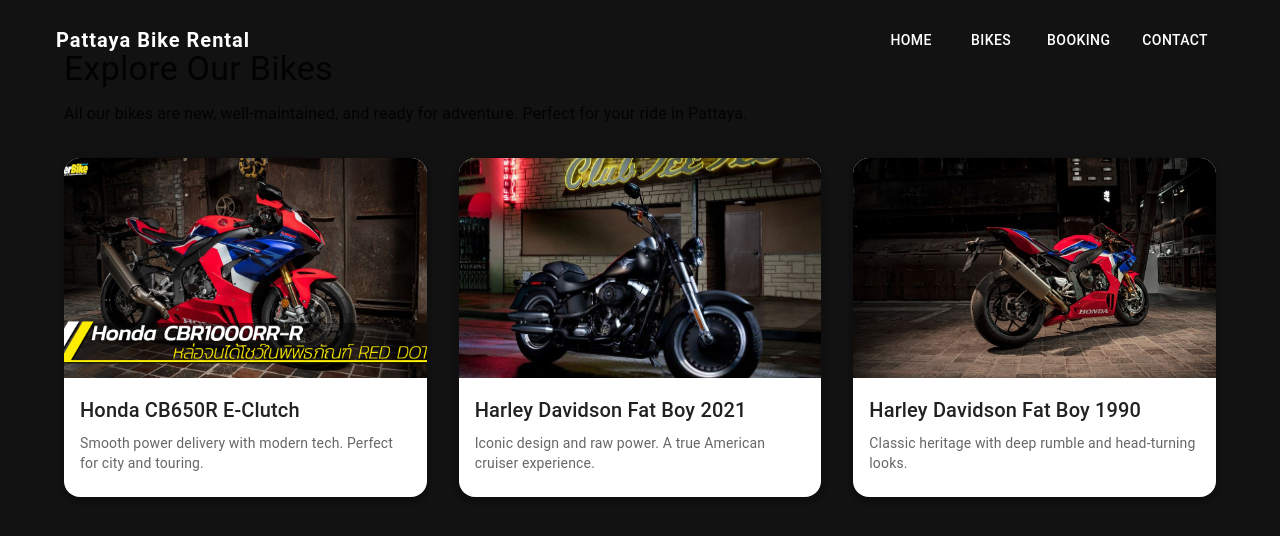
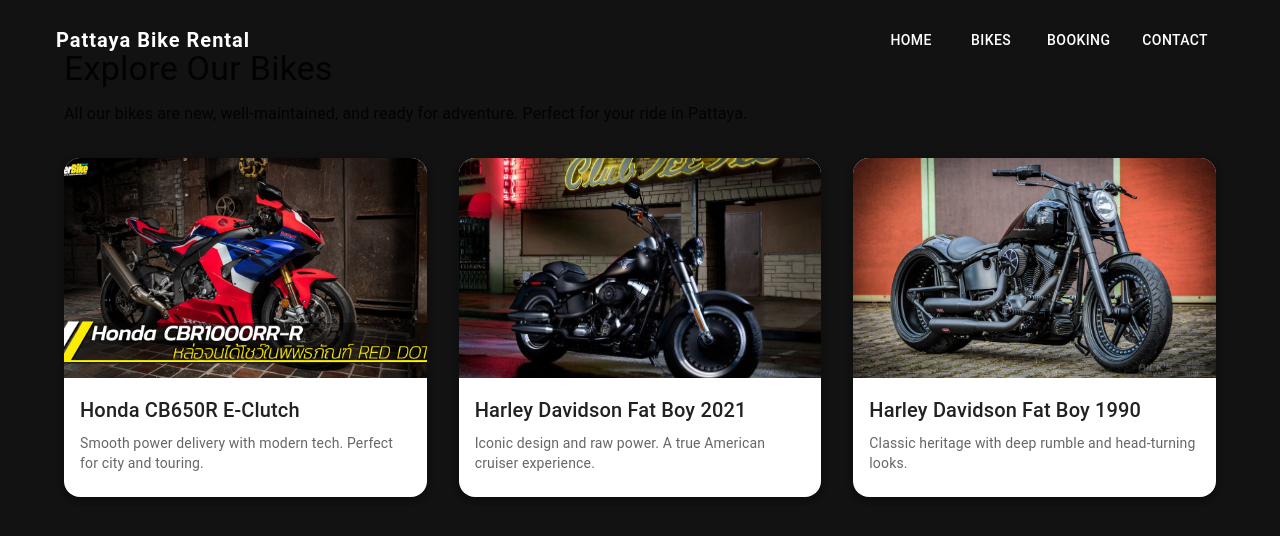
Before and after one commit to raananp/bike-rent-docer_v3, a React (Create React App) app in the folder bike-rental-dockerized-with-nginx/frontend/: page /bikes in a window 1280 px wide. Shown: the top 536 px of the page. Built offline with nearby package versions, Linux system fonts and the light colour scheme.

Commit message:
Update Bikes.js

```diff
--- a/bike-rental-dockerized-with-nginx/frontend/src/pages/Bikes.js
+++ b/bike-rental-dockerized-with-nginx/frontend/src/pages/Bikes.js
@@ -26,7 +26,7 @@
     pricePerMonth: 10500,
   },
   {
-    image: '/images/bike3.jpg',
+    image: '/images/bike_h2.jpg',
     title: 'Harley Davidson Fat Boy 1990',
     description: 'Classic heritage with deep rumble and head-turning looks.',
     year: 1990,
```
